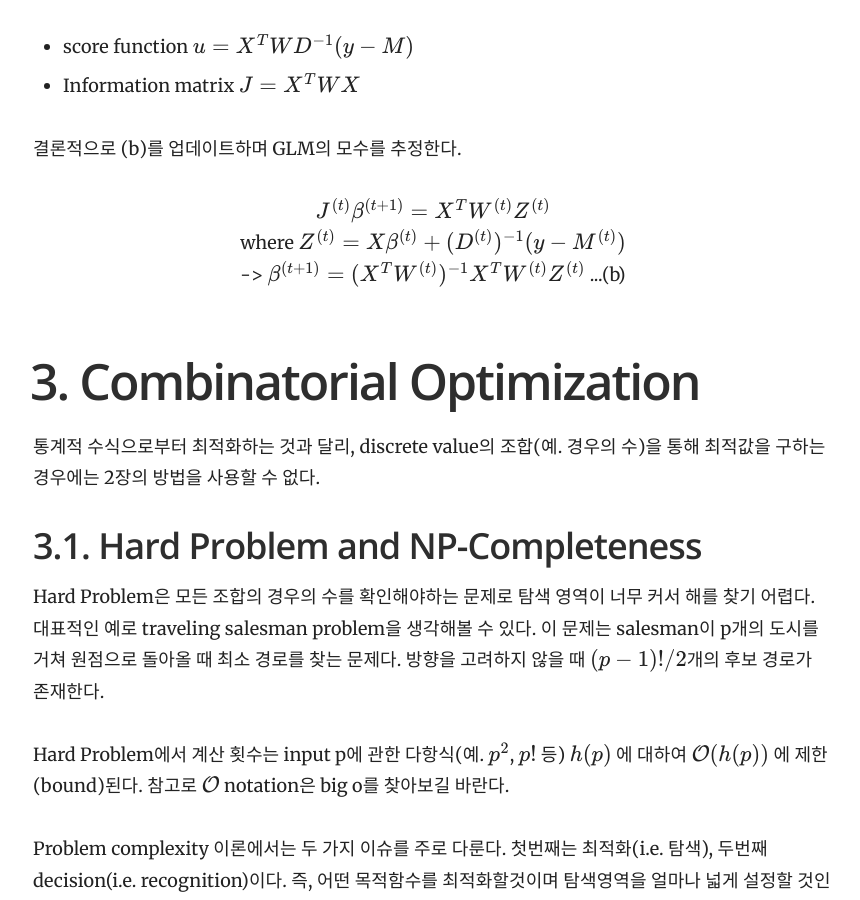
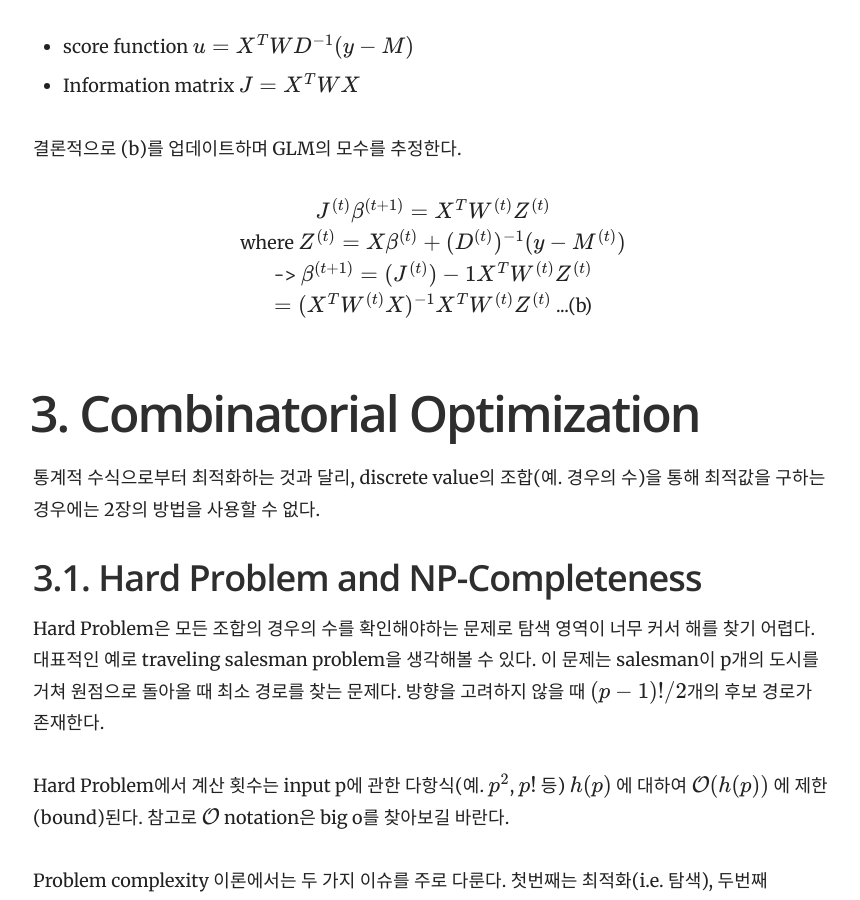
Before and after one commit to yrk3434/yrk3434.github.io, a Jekyll site: the page built from _docs/Theory/Computational Statistics_Optimization.md, in a window 1280 px wide and 900 px high, scrolled down 7738 px. Shown: the whole window, without its empty margins (357-1217 px from the left). Built offline with Jekyll 4.4.1, drawn with Linux system fonts in a browser that asks for light colours; formulas are drawn with MathJax 3.

Commit message:
Update Computational Statistics_Optimization.md

```diff
--- a/_docs/Theory/Computational Statistics_Optimization.md
+++ b/_docs/Theory/Computational Statistics_Optimization.md
@@ -227,7 +227,8 @@ Fisher Scoring에 의해 $ \beta^{(t+1)}=\beta^{(t)} + (J^{(t)})^{-1}+u^{(t)} $,
 결론적으로 (b)를 업데이트하며 GLM의 모수를 추정한다.
 <center> $ J^{(t)} \beta^{(t+1)} = X^T W^{(t)} Z^{(t)} $ </center>
 <center> where $ Z^{(t)} = X \beta^{(t)} + (D^{(t)})^{-1} (y-M^{(t)}) $   </center>
-<center> -> $ \beta^{(t+1)} = (X^T W^{(t)} )^{-1} X^T W^{(t)} Z^{(t)} $ ...(b) </center>
+<center> -> $ \beta^{(t+1)} = (J^{(t)})-1 X^T W^{(t)} Z^{(t)} $ </center>
+<center> $ = (X^T W^{(t)} X)^{-1} X^T W^{(t)} Z^{(t)} $ ...(b) </center>
 
 <br/>
 # 3.   Combinatorial Optimization
```
